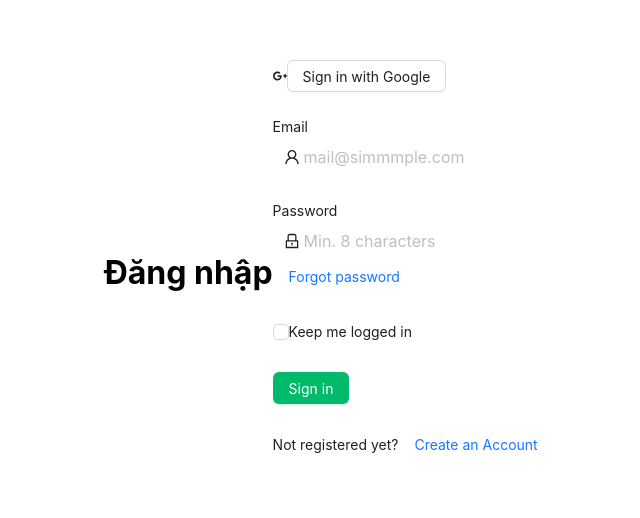
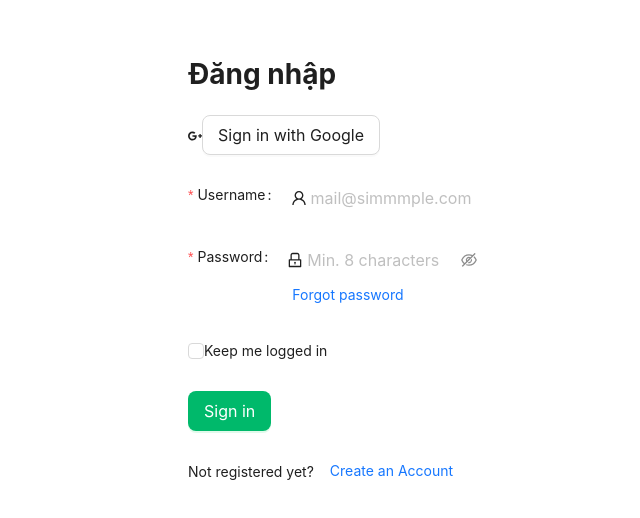
Before and after one commit to DoanQuocBao-IT/fe_intern_login, a React (Create React App) app: page /login in a window 1280 px wide. Shown: the part 128-646 px from the top of the page, without its empty margins (302-942 px from the left). Built offline with nearby package versions, Linux system fonts and the light colour scheme.

Commit message:
update UI login

```diff
--- a/src/App.js
+++ b/src/App.js
@@ -2,7 +2,6 @@
 import {BrowserRouter, Route,Routes} from 'react-router-dom'
 import HomeScreens from './screens/HomeScreens';
 import LoginScreens from './screens/LoginScreens';
-import { ConfigProvider } from 'antd';
 
 function App() {
   return (
--- a/src/index.css
+++ b/src/index.css
@@ -11,15 +11,3 @@
   font-family: source-code-pro, Menlo, Monaco, Consolas, 'Courier New',
     monospace;
 }
-
-.container {
-  display: flex;
-  height: 100vh;
-}
-
-.section {
-  flex: 1;
-  display: flex;
-  justify-content: center;
-  align-items: center;
-}
--- a/src/screens/LoginScreens.js
+++ b/src/screens/LoginScreens.js
@@ -1,18 +1,13 @@
 import React from 'react'
 import { useState } from 'react';
-import { Button, Input, Form, Checkbox } from 'antd';
-import ButtonGroup from 'antd/es/button/button-group';
+import { Button, Input, Form, Checkbox, Image } from 'antd';
 import {GooglePlusOutlined,UserOutlined,LockOutlined} from '@ant-design/icons';
 
 const LoginScreens = () => {
-  const [showPassword, setShowPassword] = useState(false);
   const [password, setPassword] = useState('');
   const [username, setUsername] = useState('');
   const [rememberMe, setRememberMe] = useState(false);
 
-  const handleCheckboxChange = () => {
-    setShowPassword(!showPassword);
-  };
 
   const handlePasswordChange = (event) => {
     setPassword(event.target.value);
@@ -59,42 +54,38 @@
   }, [hasStoredCredentials, storedUsername, storedPassword]);
   return (
     <div style={{ display: 'flex', justifyContent: 'center', alignItems: 'center', height: '100vh' }}>
-      <h1>Đăng nhập</h1>
-
+      <div style={{ display: 'flex', flexDirection: 'column' }}>
         <Form name="loginForm"
         initialValues={{ remember: true }}
         style={{ width: 300 }}>
+          <h1>Đăng nhập</h1>
           <Form.Item>
             <GooglePlusOutlined />
-          <Button>Sign in with Google</Button>
+            <Button size='large'>Sign in with Google</Button>
           </Form.Item>
 
-        <Form.Item>
-          <label htmlFor="username">Email</label>
+          <Form.Item label="Username"
+          name="username"
+          rules={[{ required: true, message: 'Please input your username!' }]}>
             <Input size="large" prefix={<UserOutlined />}
                 isRequired={true}
                 variant='auth'
-              fontSize='sm'
-              ms={{ base: "0px", md: "0px" }}
                 type='email'
                 placeholder='mail@simmmple.com'
-              mb='24px'
-              fontWeight='500'
                 id="username"
                 value={username}
                 onChange={handleUsernameChange}/>
           </Form.Item>
 
 
-        <Form.Item>
-          <label htmlFor="password">Password</label>
-          <Input size="large" prefix={<LockOutlined />}
+          <Form.Item label="Password"
+          name="password"
+          rules={[{ required: true, message: 'Please input your password!' }]}>
+            <Input.Password size="large" prefix={<LockOutlined />}
                   isRequired={true}
-                fontSize='sm'
                   placeholder='Min. 8 characters'
-                mb='24px'
-                type={showPassword ? "text" : "password"}
-                variant='auth' id="password"
+                  variant='auth'
+                  id="password"
                   value={password}
                   onChange={handlePasswordChange}/>
             <Button type='link'>Forgot password</Button>
@@ -113,7 +104,7 @@
           </Form.Item>
 
           <Form.Item>
-          <Button type='primary'
+            <Button type='primary' size='large'
             onClick={handleLogin}>Sign in</Button>
           </Form.Item>
 
@@ -124,6 +115,9 @@
           </Form.Item>
         </Form>
       </div>
+
+
+    </div>
   )
 }
 
```
Also changed, not shown: 1 other file (tests, documents, lock files or other folders). Lines whose indentation alone changed are shown as unchanged.
